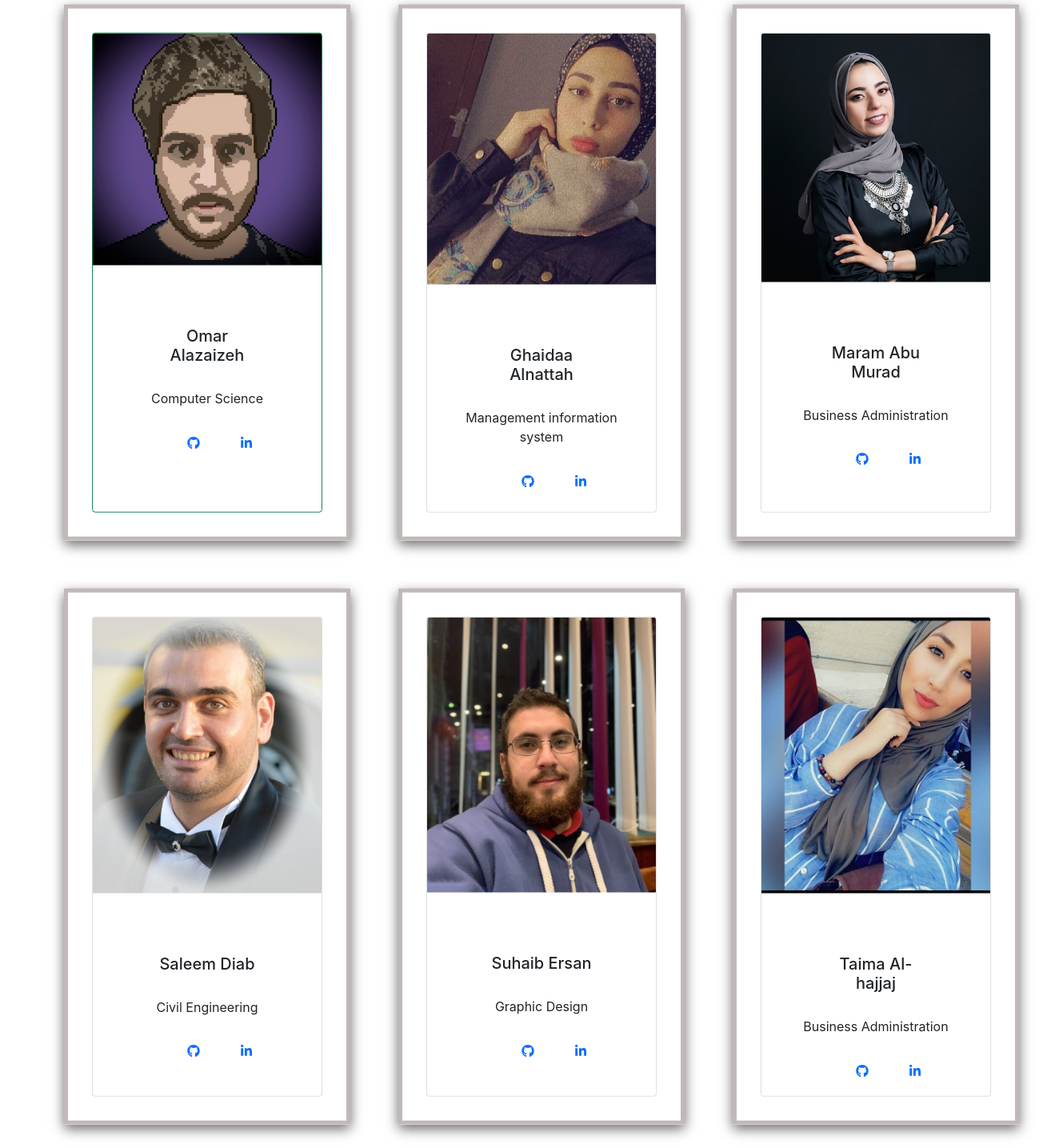
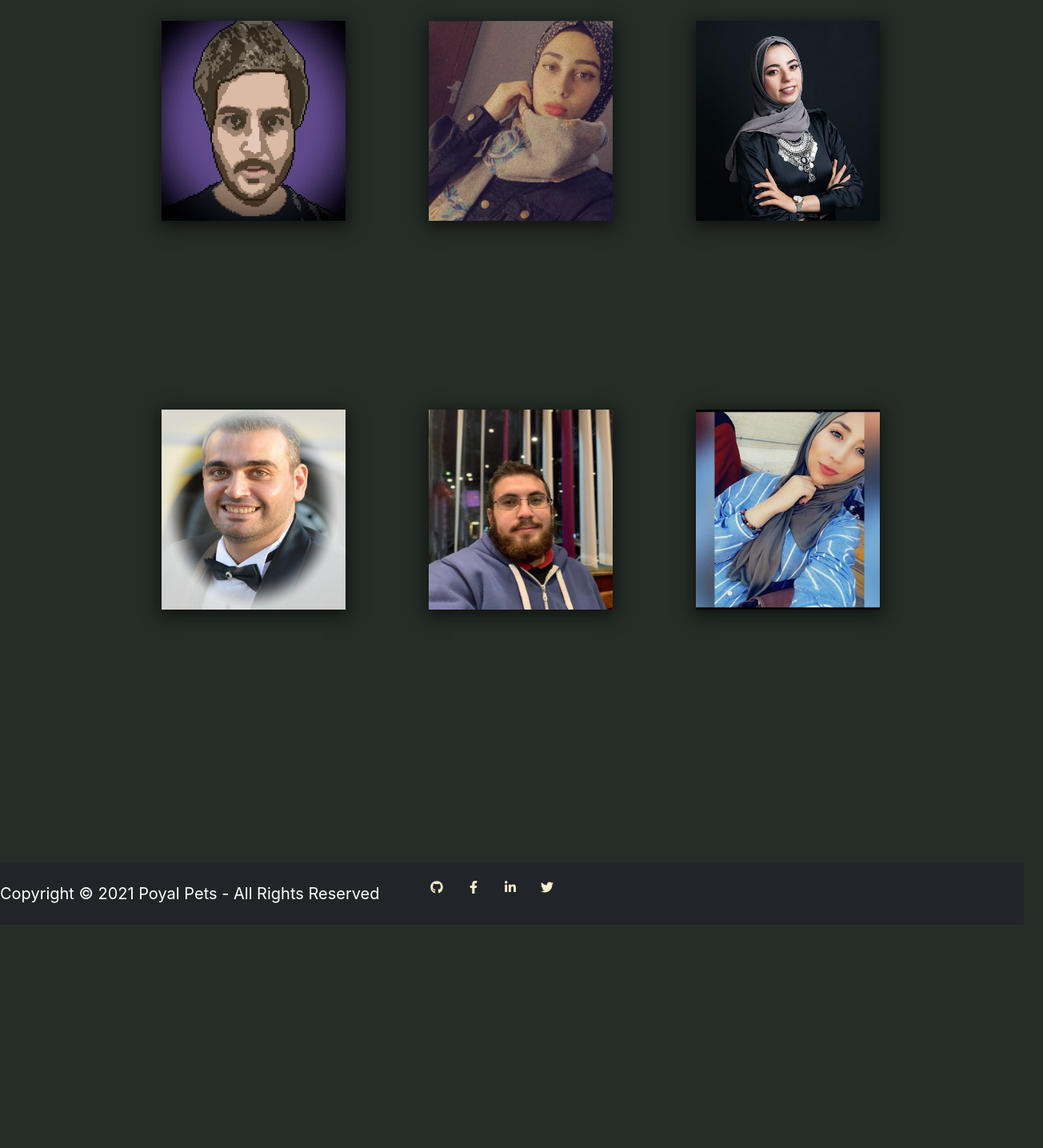
Before and after one commit to Royal-Pets/Royal-Pets, a React (Create React App) app: page /about in a window 1280 px wide. Shown: the part 80-1515 px from the top of the page at 80% size, 1304 px wide, since content can reach past the window. After the commit the page ends 1236 px from the top, so only its background shows below. Built offline with nearby package versions, Linux system fonts and the light colour scheme.

Commit message:
yeli 3ando e3terad ye3rkni

```diff
--- a/src/AboutUs.css
+++ b/src/AboutUs.css
@@ -1,37 +1,31 @@
 
-.aboutus ul {
+  ul {
     list-style:none;
 
   }
-  .aboutus ul li{
+   ul li{
     display: inline-flex;
-    /* margin: 10px; */
+   }
+   ul li:first-child{
+    margin-right: 60px;
   }
-  .aboutus ul li:first-child{
-    margin-right: 30px;
+   ul li:nth-child(2){
+    margin-right: 20px;
   }
-  .aboutus ul li:nth-child(2){
-    margin-left: 20px;
+   .firstSec{
+    display: inline-flex ;
+    margin-left: 150px;
+    margin-top: 50px;
   }
-  .firstSec{
-    display: inline-flex ;
-    margin-left: 50px;
 
-  }
-  .firstSec div{
-    margin: 30px;
 
-  }
   .secSection{
     display: inline-flex ;
-    margin-left: 50px;
+    margin-left: 150px;
+  margin-top: -80px;
+  }
 
-  }
-  .secSection div{
-    margin: 30px;
-
-  }
-  .memberCard{
+   .memberCard{
     box-sizing: border-box;
     border: 5px rgb(194, 184, 184) solid;
     overflow: hidden;
@@ -40,17 +34,127 @@
     animation: float 6s ease-in-out infinite;
   }
 
-  @keyframes float {
+
+
+
+  body {
+    background: #252D28;
+  }
+
+  .container {
+    margin: auto;
+    display: flex;
+  }
+
+  .main-container {
+    width: 270px;
+    height: 560px;
+    position: relative;
+    margin: 0 20px;
+  }
+
+  .imgcontainer {
+    width: 230px;
+    position: absolute;
+    top: 0;
+    left: 20px;
+    z-index: 9999;
+  }
+
+  .photo {
+    width: 100%;
+    height: 250px;
+    box-shadow: 0 5px 20px 3px rgba(0, 0, 0, 0.6);
+  }
+
+  .bodycontainer {
+    background: #fff;
+    width: 270px;
+    height: 330px;
+    display: flex;
+    flex-direction: column;
+    align-items: center;
+    border-radius: 5px;
+    position: absolute;
+    top: 20px;
+    box-shadow: 0 5px 20px 3px rgba(0, 0, 0, 0.6);
+    opacity: 0;
+  }
+
+  .main-container:hover .bodycontainer {
+    opacity: 1;
+    animation: bounceIn 0.6s linear;
+  }
+
+  @keyframes bounceIn {
+    0%,
+    20%,
+    40%,
+    60%,
+    80%,
+    to {
+      -webkit-animation-timing-function: cubic-bezier(0.215, 0.61, 0.355, 1);
+      animation-timing-function: cubic-bezier(0.215, 0.61, 0.355, 1);
+    }
     0% {
-      box-shadow: 0 5px 15px 0px rgba(0,0,0,0.6);
-      transform: translatey(0px);
+      opacity: 0;
+      -webkit-transform: scale3d(0.3, 0.3, 0.3);
+      transform: scale3d(0.3, 0.3, 0.3);
     }
-    50% {
-      box-shadow: 0 25px 15px 0px rgba(0,0,0,0.2);
-      transform: translatey(-20px);
+    20% {
+      -webkit-transform: scale3d(1.03, 1.03, 1.03);
+      transform: scale3d(1.03, 1.03, 1.03);
     }
-    100% {
-      box-shadow: 0 5px 15px 0px rgba(0,0,0,0.6);
-      transform: translatey(0px);
+    40% {
+      -webkit-transform: scale3d(0.9, 0.9, 0.9);
+      transform: scale3d(0.9, 0.9, 0.9);
+    }
+    60% {
+      opacity: 1;
+      -webkit-transform: scale3d(1.01, 1.01, 1.01);
+      transform: scale3d(1.01, 1.01, 1.01);
+    }
+    80% {
+      -webkit-transform: scale3d(0.97, 0.97, 0.97);
+      transform: scale3d(0.97, 0.97, 0.97);
+    }
+    to {
+      opacity: 1;
+      -webkit-transform: scaleX(1);
+      transform: scaleX(1);
     }
   }
+
+.codycontent {
+	width: 100%;
+	position: absolute;
+	bottom: 0;
+	text-align: center;
+}
+
+.name {
+	text-transform: uppercase;
+	margin-bottom: 5px;
+  position: relative;
+  top:35px;
+}
+
+.major {
+	color: #999;
+	font-size: 0.9rem;
+	margin-bottom: 20px;
+  position: relative;
+  top:32px;
+}
+
+.socialmedia {
+	font-size: 1.4rem;
+	font-weight: bold;
+  position: relative;
+  top:10px;
+}
+
+.socialmedia a{
+	color: #252422;
+
+}
--- a/src/components/AboutUs.js
+++ b/src/components/AboutUs.js
@@ -13,16 +13,22 @@ import { withAuth0 } from "@auth0/auth0-react";
 export class AboutUs extends React.Component {
   render() {
     return (
+
       <div className="aboutus">
         <div className="firstSec">
-          <div className="memberCard">
-            <Card className="text-center" border="success" style={{ width: "18rem", height:"600px" }}>
-              <Card.Img height="350px" variant="top" src={Omar} />
-              <Card.Body>
-                <Card.Title>Omar Alazaizeh</Card.Title>
-                <Card.Text>Computer Science</Card.Text>
-                <div>
-                  <ul>
+        <div className="container">
+        <div className="main-container">
+          <div className="imgcontainer">
+            <a href="#"><img src={Omar} class="photo" /></a>
+          </div>
+          <div className="bodycontainer">
+            <div className="codycontent">
+              <h4 className="name">Omar Alazaizeh</h4>
+              <p className="major">
+              Computer Science
+              </p>
+              <ul className="socialmedia">
+
                 <li>
                   <a href=' https://github.com/Omx302'> <FaGithub /></a>
 
@@ -30,19 +36,28 @@ export class AboutUs extends React.Component {
                 <li>
                   <a href='https://www.linkedin.com/in/omar-alazaizeh-590015131/'> <FaLinkedinIn /></a>
                 </li>
+
               </ul>
+
             </div>
-              </Card.Body>
-            </Card>
           </div>
-          <div className="memberCard">
-            <Card className="text-center" style={{ width: "18rem", height:"600px" }}>
-              <Card.Img variant="top" src={Ghaidaa} />
-              <Card.Body>
-                <Card.Title>Ghaidaa Alnattah</Card.Title>
-                <Card.Text>Management information system</Card.Text>
-                <div>
-                  <ul>
+        </div>
+
+
+      </div>
+      <div className="container">
+        <div className="main-container">
+          <div className="imgcontainer">
+            <a href="#"><img src={Ghaidaa} class="photo" /></a>
+          </div>
+          <div className="bodycontainer">
+            <div className="codycontent">
+              <h4 className="name">Ghaidaa Alnattah</h4>
+              <p className="major">
+              Management information system
+              </p>
+              <ul className="socialmedia">
+
               <li>
                       <a href='https://github.com/Ghaidaamoh'> <FaGithub /></a>
                     </li>
@@ -50,93 +65,132 @@ export class AboutUs extends React.Component {
 
                       <a href='https://www.linkedin.com/in/ghaidaa-mohammad'> <FaLinkedinIn /></a>
                     </li>
+
               </ul>
+
             </div>
-              </Card.Body>
-            </Card>
           </div>
-          <div className="memberCard">
-            <Card className="text-center" style={{ width: "18rem", height:"600px" }}>
-              <Card.Img variant="top" src={Maram} />
-              <Card.Body>
-                <Card.Title>Maram Abu Murad</Card.Title>
-                <Card.Text>Business Administration</Card.Text>
-                <div>
-                  <ul>
+        </div>
+
+
+      </div>
+      <div className="container">
+        <div className="main-container">
+          <div className="imgcontainer">
+            <a href="#"><img src={Maram} class="photo" /></a>
+          </div>
+          <div className="bodycontainer">
+            <div className="codycontent">
+              <h4 className="name">Maram Abu Murad</h4>
+              <p className="major">
+                Business Administration
+              </p>
+              <ul className="socialmedia">
+
                 <li>
-                    <a href='https://github.com/Maram-997'> <FaGithub /></a>
+                  <a href=' https://github.com/Omx302'> <FaGithub /></a>
+
                 </li>
                 <li>
+                  <a href='https://www.linkedin.com/in/omar-alazaizeh-590015131/'> <FaLinkedinIn /></a>
+                </li>
 
-                    <a href='https://www.linkedin.com/in/maram-abu-murad-9a0282195'> <FaLinkedinIn /></a>
-                    </li>
               </ul>
+
             </div>
-              </Card.Body>
-            </Card>
+          </div>
+        </div>
+
+
       </div>
         </div>
         <div className="secSection">
-          <div className="memberCard">
-            <Card className="text-center" style={{ width: "18rem", height:"600px" }}>
-              <Card.Img  variant="top" src={Saleem} />
-              <Card.Body>
-                <Card.Title>Saleem Diab</Card.Title>
-                <Card.Text>Civil Engineering</Card.Text>
-                <div>
-                  <ul>
+        <div className="container">
+        <div className="main-container">
+          <div className="imgcontainer">
+            <a href="#"><img src={Saleem} class="photo" /></a>
+          </div>
+          <div className="bodycontainer">
+            <div className="codycontent">
+              <h4 className="name">Saleem Diab</h4>
+              <p className="major">
+                Civil Engineering
+              </p>
+              <ul className="socialmedia">
+
                 <li>
-                    <a href='https://github.com/saleem-ux'> <FaGithub /></a>
-                    </li>
-                    <li>
-
-                    <a href='https://www.linkedin.com/in/saleem-diab-3a3306210/'> <FaLinkedinIn /></a>
-                    </li>
-                  </ul>
-                </div>
-              </Card.Body>
-            </Card>
-          </div>
-          <div className="memberCard">
-            <Card className="text-center" style={{ width: "18rem", height:"600px" }}>
-              <Card.Img variant="top" src={Suhaib} />
-              <Card.Body>
-                <Card.Title>Suhaib Ersan</Card.Title>
-                <Card.Text>Graphic Design</Card.Text>
-                <div>
-                  <ul>
-                    <li>
-                      <a href='https://github.com/Suhaib-Ersan'><FaGithub /></a>
+                  <a href=' https://github.com/Omx302'> <FaGithub /></a>
 
                 </li>
                 <li>
+                  <a href='https://www.linkedin.com/in/omar-alazaizeh-590015131/'> <FaLinkedinIn /></a>
+                </li>
 
-                    <a href='https://www.linkedin.com/in/suhaib-ersan/'> <FaLinkedinIn /></a>
-                    </li>
               </ul>
+
             </div>
-              </Card.Body>
-            </Card>
           </div>
-          <div className="memberCard">
-            <Card className="text-center" style={{ width: "18rem", height:"600px" }}>
-              <Card.Img height="345px" variant="top" src={Taima} />
-              <Card.Body>
-                <Card.Title>Taima Al-hajjaj</Card.Title>
-                <Card.Text>Business Administration</Card.Text>
-                <div>
-                  <ul>
+        </div>
+
+
+      </div>
+      <div className="container">
+        <div className="main-container">
+          <div className="imgcontainer">
+            <a href="#"><img src={Suhaib} class="photo" /></a>
+          </div>
+          <div className="bodycontainer">
+            <div className="codycontent">
+              <h4 className="name">Suhaib Ersan</h4>
+              <p className="major">
+                Graphic Design
+              </p>
+              <ul className="socialmedia">
+
                 <li>
-                    <a href='https://github.com/talhajjaj'> <FaGithub /></a>
+                  <a href=' https://github.com/Omx302'> <FaGithub /></a>
+
                 </li>
                 <li>
-                      <a href='https://www.linkedin.com/in/taima-alhajaj-17372a180'> <FaLinkedinIn /></a>
+                  <a href='https://www.linkedin.com/in/omar-alazaizeh-590015131/'> <FaLinkedinIn /></a>
+                </li>
+
+              </ul>
+
+            </div>
+          </div>
+        </div>
+
+
+      </div>
+      <div className="container">
+        <div className="main-container">
+          <div className="imgcontainer">
+            <a href="#"><img src={Taima} class="photo" /></a>
+          </div>
+          <div className="bodycontainer">
+            <div className="codycontent">
+              <h4 className="name">Taima Al-hajjaj</h4>
+              <p className="major">
+                Business Administration
+              </p>
+              <ul className="socialmedia">
+
+                <li>
+                  <a href=' https://github.com/Omx302'> <FaGithub /></a>
 
                 </li>
+                <li>
+                  <a href='https://www.linkedin.com/in/omar-alazaizeh-590015131/'> <FaLinkedinIn /></a>
+                </li>
+
               </ul>
+
             </div>
-              </Card.Body>
-            </Card>
+          </div>
+        </div>
+
+
       </div>
         </div>
         </div>
```
Also changed, not shown: 1 other file (tests, documents, lock files or other folders). Lines whose indentation alone changed are shown as unchanged.
